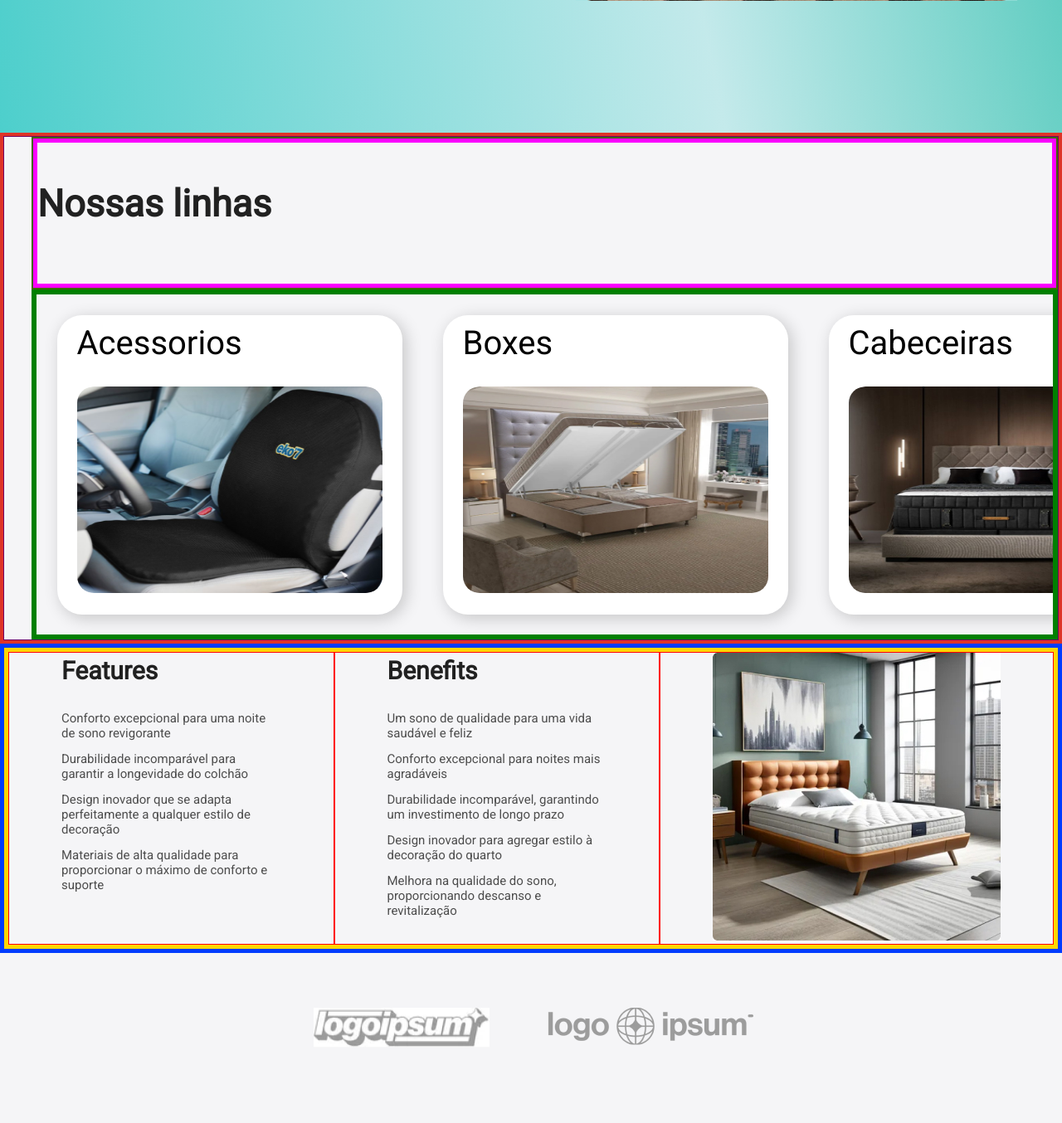
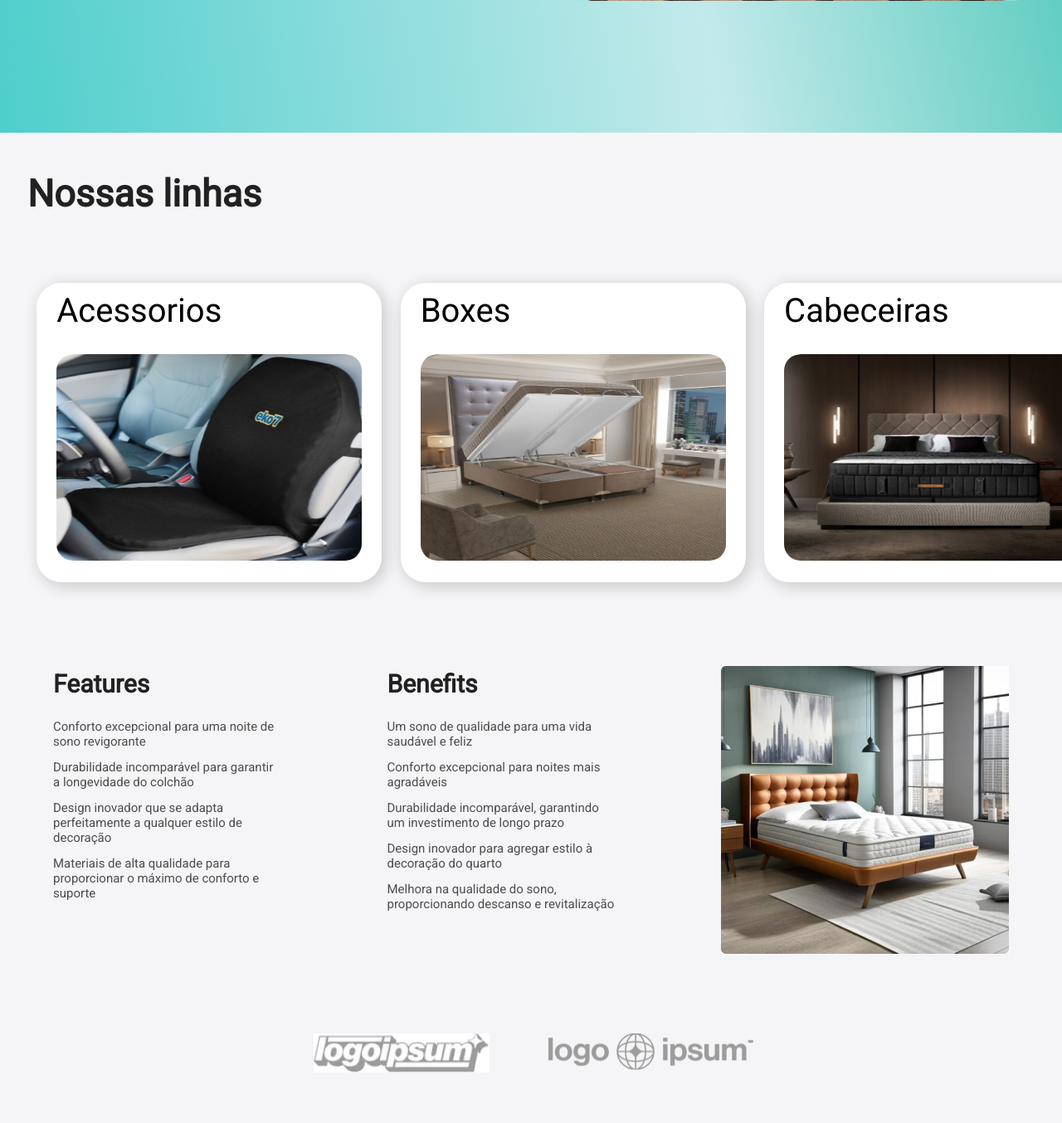
Before and after one commit to filipefolletto/foliariweb.github.io, a PHP site: page /web/index.html in a window 1280 px wide. Shown: the part 609-1963 px from the top of the page at 83% size. Run offline with PHP 8.4, Linux system fonts and the light colour scheme.

Commit message:
atualização dos botoes

```diff
--- a/css/body.css
+++ b/css/body.css
@@ -5,7 +5,7 @@
     flex-wrap: wrap;
     /* max-width: 1512px; */
     /* margin: 0 auto; */
-    border: solid 5px rgb(0, 60, 255);
+
 
 }
 
@@ -24,17 +24,13 @@
 
 
 
-.nossas-linhas{
-    padding: 60px 0px 20px 60px;
-    font-size: 45px;
-    border: solid 5px rgb(251, 0, 255);
-}
 
 .FeaturesAndBenefits{
     display: flex;
     flex-direction: row;
     align-content: center;
-    border: solid 5px gold;
+    margin-top: 3%;
+    margin-bottom: 2%;
 
 }
 
@@ -43,12 +39,12 @@
     align-items: center;
     padding: 0% 5% 0% 5% ;
     /* line-height: 30px; */
-    border: solid 1px red;
+
 
 
 }
 .features h4, .benefits h4{
-    padding-bottom: 26px;
+    padding-bottom: 20px;
 }
 .features p, .benefits p{
     padding-bottom: 13px;
@@ -258,12 +254,6 @@
 
 
 
-
-
-
-
-
-
 .conteudo-avaliacoes-nota{
     display: flex;
     flex-wrap: nowrap;
--- a/css/main.css
+++ b/css/main.css
@@ -1,6 +1,12 @@
+.div-container-produtos{
+    margin-left: 0px;
+    overflow: auto;
+    overflow-x: hidden;
+}
+
+
 .main-carrocel{
     width: 100%;
-    border: 4px solid rgba(221, 33, 19, 0.908);
 }
 
 .main-container{
@@ -9,21 +15,13 @@
     margin: 0 auto;
     display: flex;
     flex-direction: column;
-    border: 1px solid rgb(113, 3, 100);
 }
 
 .div-nossasLinhas, .div-container-produtos{
     display: flex;
     flex-direction: row;
     /* flex-wrap: nowrap; */
-    border: 2px solid rgb(64, 104, 5);
     margin-left: 33px;
-}
-
-.div-container-produtos{
-    border: solid 6px green;
-    overflow: auto;
-   overflow-x: hidden;
 
 }
 
@@ -34,17 +32,15 @@
     font-weight: 700;
     line-height: 27px;
     word-wrap: break-word;
-
     padding: 60px 0 83px 0;
 
 }
 
-                /* Usado no JS */
 
 .card-produto{
     display: flex;
     flex-direction: column;
-    margin: 2%;
+    margin: .9%;
     padding: 22px 24px;
     align-items: flex-start;
     gap: 40px;
@@ -52,14 +48,14 @@
     background-color: white;
     box-shadow: 4px 4px 20px 0px rgba(0, 0, 0, 0.20);
     scroll-snap-align: start;
-
+    margin-bottom: 5%;
 }
 
 
     /*BUTTONS de rolagem carocel  */
 .previus-cards, .next-cards{
     all: unset;
-     display: none;
+    display: none;
     position: absolute;
     transform: translate(-50%, -50%);
     cursor: pointer;
@@ -68,18 +64,15 @@
 
 }
 
-
-
-
+/*Escondendo botões */
 .div-container-produtos:hover .previus-cards {
     display: block;
     margin-left: 5%;
+}
 
-  }
   .div-container-produtos:hover .next-cards {
     display: block;
-    margin-left: 90%;
-
+    margin-left: 95%;
   }
 
 
--- a/css/reset.css
+++ b/css/reset.css
@@ -7,7 +7,7 @@
 }
 
 body{
-     width: 100%;
+    width: 100%;
     background-color: #F5F5F7;
     font-family: Roboto, "Helvetica Neue", Helvetica;
     overflow-x: hidden;
@@ -20,7 +20,6 @@ button{
     border-color: transparent;
     width: 254px;
     height: 44px;
-
 
 }
 
```
